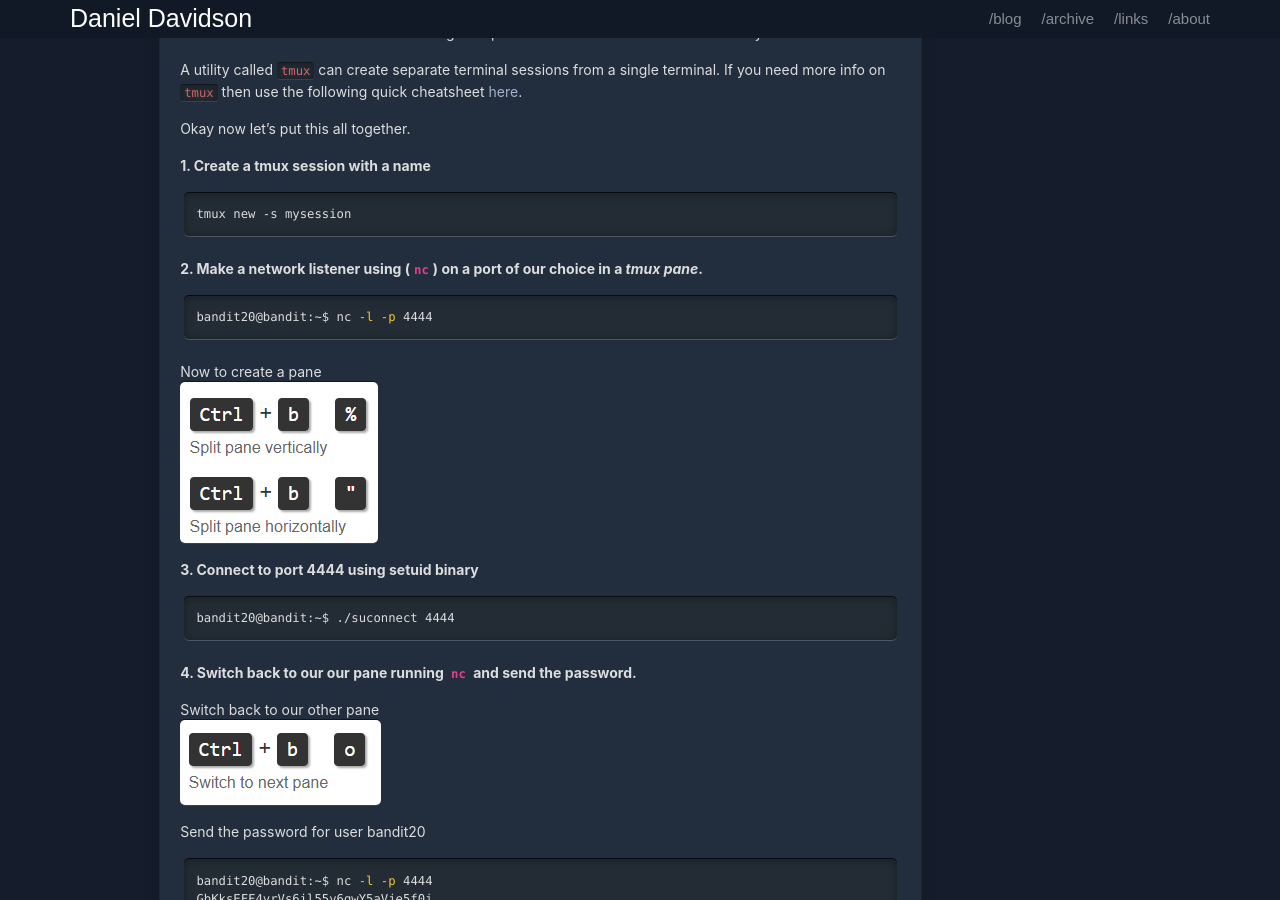
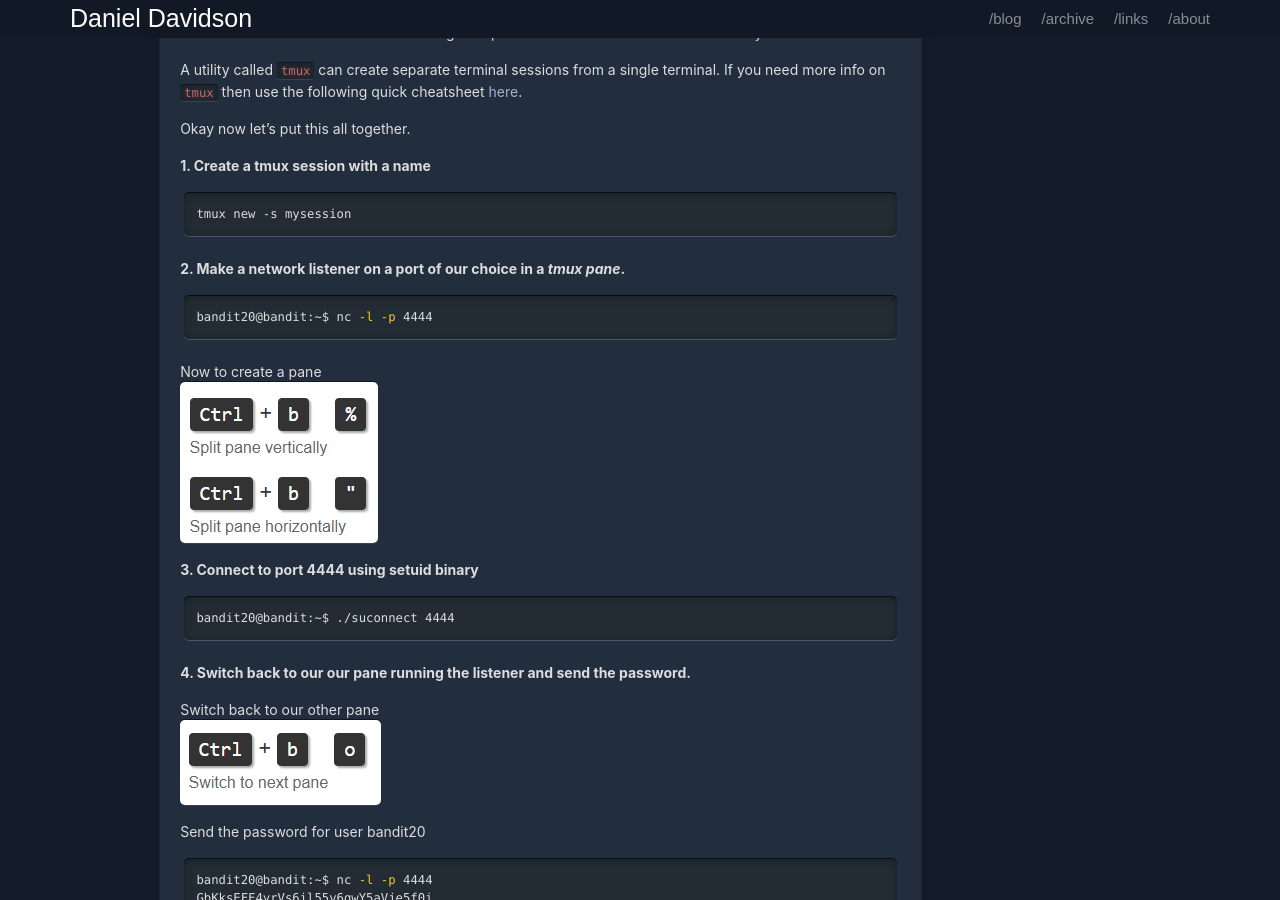
Before and after one commit to danieldavidson/danieldavidson.github.io, a Jekyll site: the page built from _posts/2021-04-11-overthewire-bandit-21-25.md, in a window 1280 px wide and 900 px high, scrolled down 706 px. Built offline with Jekyll 4.4.1, drawn with Linux system fonts in a browser that asks for light colours.

Commit message:
Update 2021-04-11-overthewire-bandit-21-25.md

````diff
--- a/_posts/2021-04-11-overthewire-bandit-21-25.md
+++ b/_posts/2021-04-11-overthewire-bandit-21-25.md
@@ -46,7 +46,7 @@ Okay now let's put this all together.
 tmux new -s mysession
 ```
 
-**2. Make a network listener using (`nc`) on a port of our choice in a *tmux pane*.**
+**2. Make a network listener on a port of our choice in a *tmux pane*.**
 
 ```console
 bandit20@bandit:~$ nc -l -p 4444
@@ -61,7 +61,7 @@ Now to create a pane
 bandit20@bandit:~$ ./suconnect 4444
 ```
 
-**4. Switch back to our our pane running `nc` and send the password.**
+**4. Switch back to our our pane running the listener and send the password.**
 
 Switch back to our other pane
 ![](/assets/images/posts/tmux-switch-panes.png)
````
